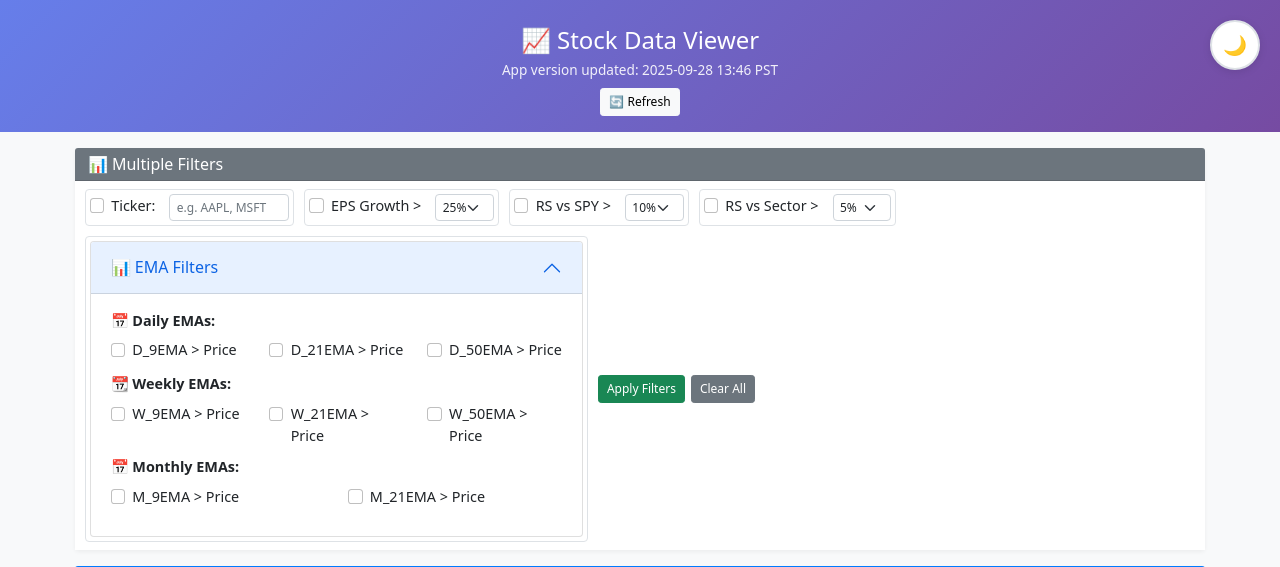
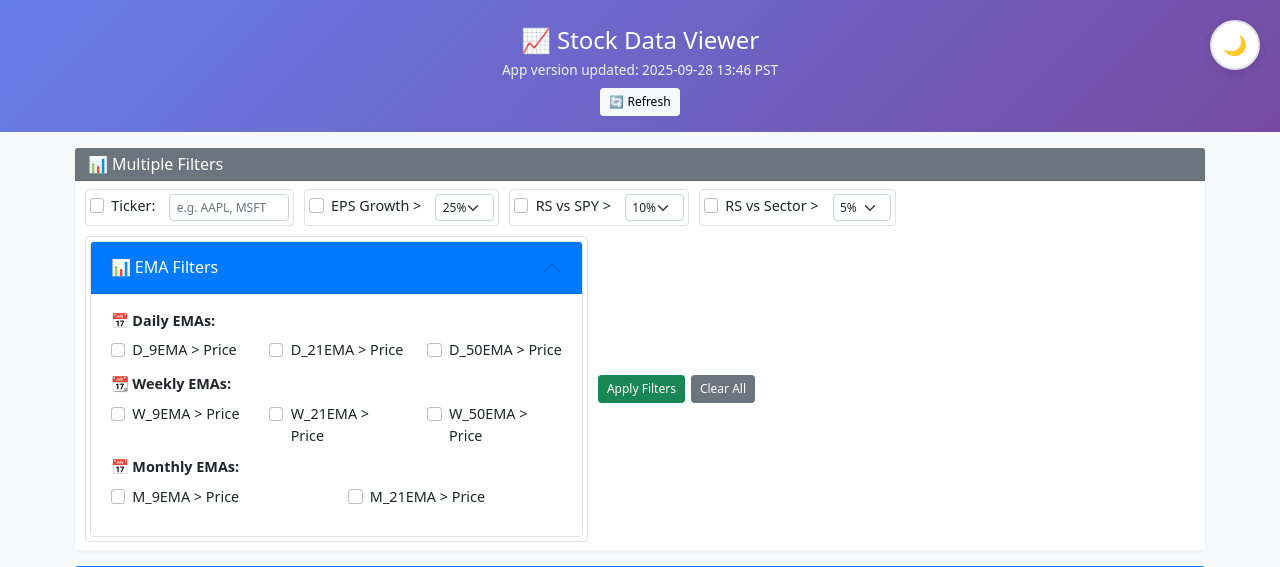
Before and after one commit to aniketnagarnaik/stock_ticker_generator, a Flask app: page / in a window 1280 px wide, after a click on "📊 EMA Filters". Shown: the top 567 px of the page. Run offline with Flask 2, Linux system fonts and the light colour scheme; parts of the project's set-up code (start-up, migrations or seed data) failed here and were passed over.

Commit message:
🌙 Fix EMA Filter Text Visibility in Dark Mode
🔧 FIXES:
- ✅ Added dark mode styling for .form-check-label
- ✅ Added dark mode styling for .form-label
- ✅ Fixed accordion button colors in dark mode
- ✅ Fixed accordion body and item backgrounds
- ✅ Ensured proper text contrast in dark theme

🎯 RESULT:
- EMA filter text now visible in dark mode
- All form labels properly styled for both themes
- Accordion components work correctly in dark mode
- Better UX consistency across themes

```diff
--- a/templates/index.html
+++ b/templates/index.html
@@ -512,6 +512,37 @@
         .ema-modal .btn-primary {
             background-color: var(--btn-primary) !important;
             border-color: var(--btn-primary) !important;
+        }
+
+        /* Form Labels Dark Mode Fix */
+        .form-check-label {
+            color: var(--text-primary) !important;
+        }
+
+        .form-label {
+            color: var(--text-primary) !important;
+        }
+
+        /* Accordion Dark Mode Fix */
+        .accordion-button {
+            background-color: var(--bg-card) !important;
+            color: var(--text-primary) !important;
+            border-color: var(--border-color) !important;
+        }
+
+        .accordion-button:not(.collapsed) {
+            background-color: var(--btn-primary) !important;
+            color: white !important;
+        }
+
+        .accordion-body {
+            background-color: var(--bg-card) !important;
+            color: var(--text-primary) !important;
+        }
+
+        .accordion-item {
+            background-color: var(--bg-card) !important;
+            border-color: var(--border-color) !important;
         }
     </style>
 </head>
```
